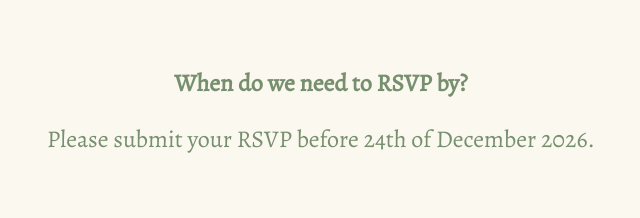
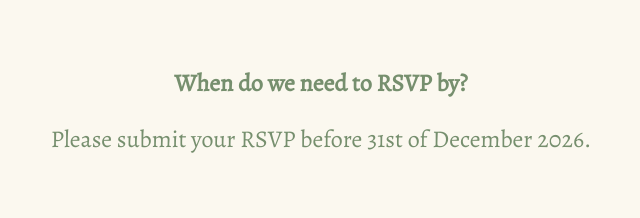
Before and after one commit to algebuckina/wedding, a plain HTML site: page rsvp.html in a window 1280 px wide. Shown: the part 2220-2438 px from the top of the page, 319-959 px from the left. Drawn offline with nearby package versions, Linux system fonts and the light colour scheme.

Commit message:
Update RSVP deadline to December 31, 2026
pushed the RSVP date a little further

```diff
--- a/rsvp.html
+++ b/rsvp.html
@@ -72,7 +72,7 @@
     <h1> <img class="titleDeco" src="images/SGroup.svg"> Frequently Asked Questions <img class="titleDeco" src="images/SGroupRight.svg"> </h1>
     <br>
     <h2>When do we need to RSVP by?</h2>
-    <p>Please submit your RSVP before 24th of December 2026.</p>
+    <p>Please submit your RSVP before 31st of December 2026.</p>
     <br>
     <h2>What is the wedding dress code?</h2>
     <p>We would love for everyone to join us in cocktail attire. Please feel free to reference our website’s colours for outfit inspiration. We kindly ask guests to avoid wearing red on the day, as it is reserved for the bride and her family in Chinese culture.</p>
```
